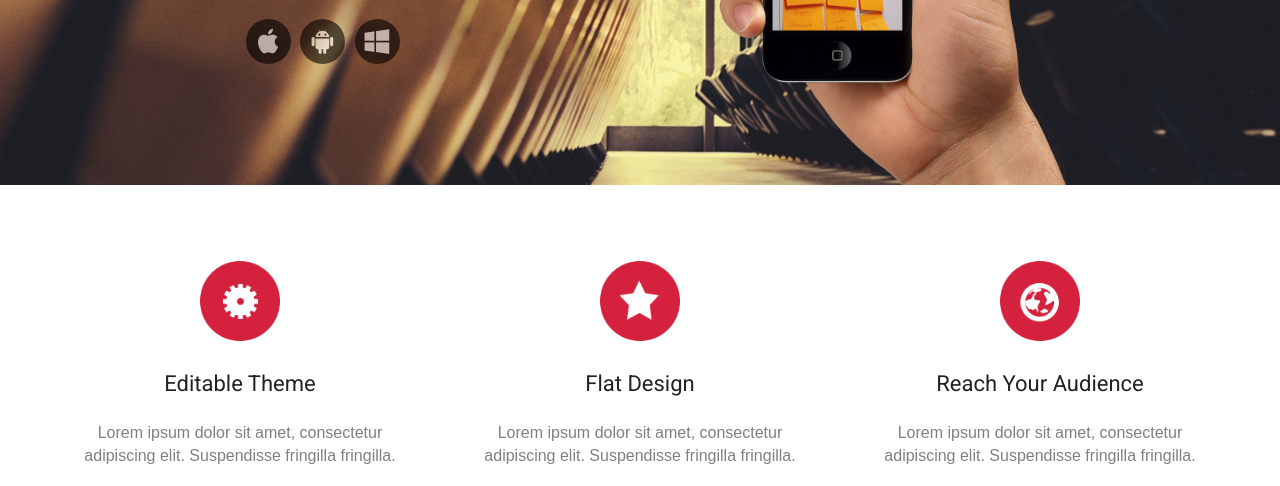
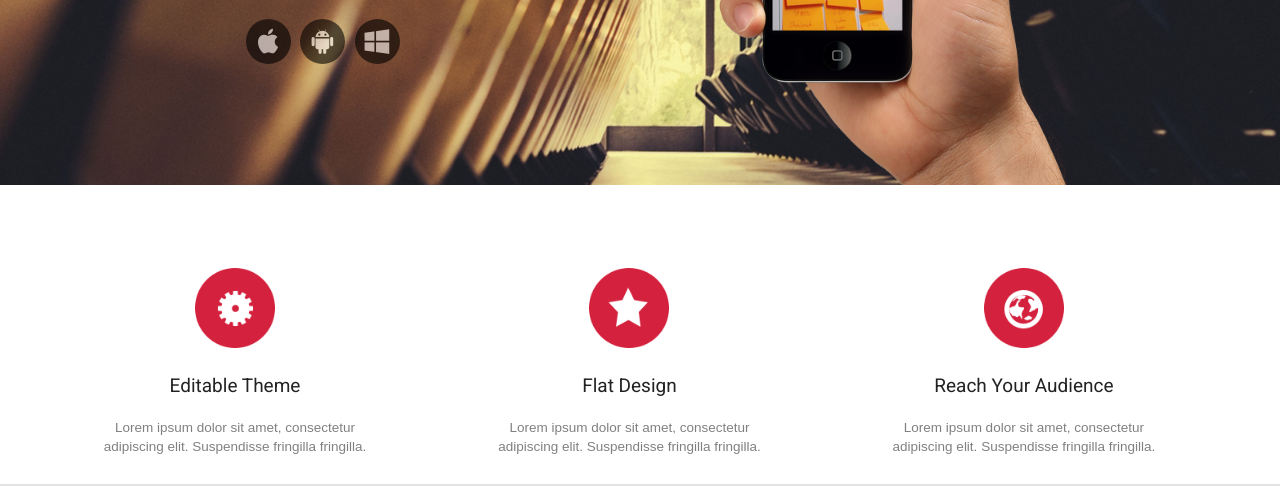
Before and after one commit to memberx2/staz, a plain HTML site: page index.html in a window 1280 px wide. Shown: the part 305-791 px from the top of the page. Drawn offline with nearby package versions, Linux system fonts and the light colour scheme.

Commit message:
poprawki

```diff
--- a/css/main.css
+++ b/css/main.css
@@ -213,19 +213,19 @@ a {
 .feature-list {
     padding: 0;
     width: 100%;
-    display: table;
-    table-layout: fixed;
+    display: block;
 }
 
 .features {
-    padding-top: 30px;
+    padding-top: 37px;
 }
 
 .feature-block {
-    display: table-cell;
+    display: inline-block;
+    width: 290px;
     height: 200px;
     text-align: center;
-    padding: 0 20px;
+    padding: 0 50px;
 }
 
 .feature-image {
@@ -249,7 +249,7 @@ a {
 
 .feature-title {
     font-family: 'Roboto', sans-serif;
-    font-size: 22px;
+    font-size: 19px;
     font-weight: normal;
     margin-top: 1em;
     margin-bottom: 1em;
@@ -257,7 +257,7 @@ a {
 
 .feature-description {
     font-family: Arial, Helvetica, sans-serif;
-    font-size: 16px;
+    font-size: 13.5px;
     color: gray;
 }
 
--- a/index.html
+++ b/index.html
@@ -70,7 +70,7 @@
                 </p>
                 <form class="input-button-form">
                     <input type="email" placeholder="Email Address" required/>
-                    <button type="submit">Notify!</button>
+                    <button type="submit">Notify</button>
                 </form>
             </div>
             <div class="video-container">
```
